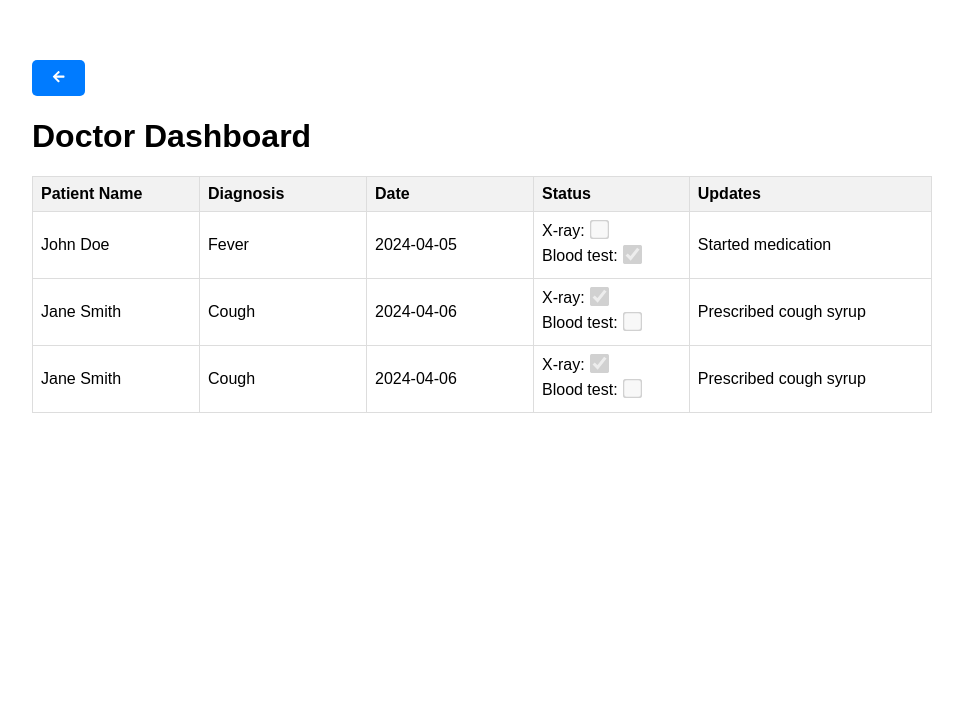
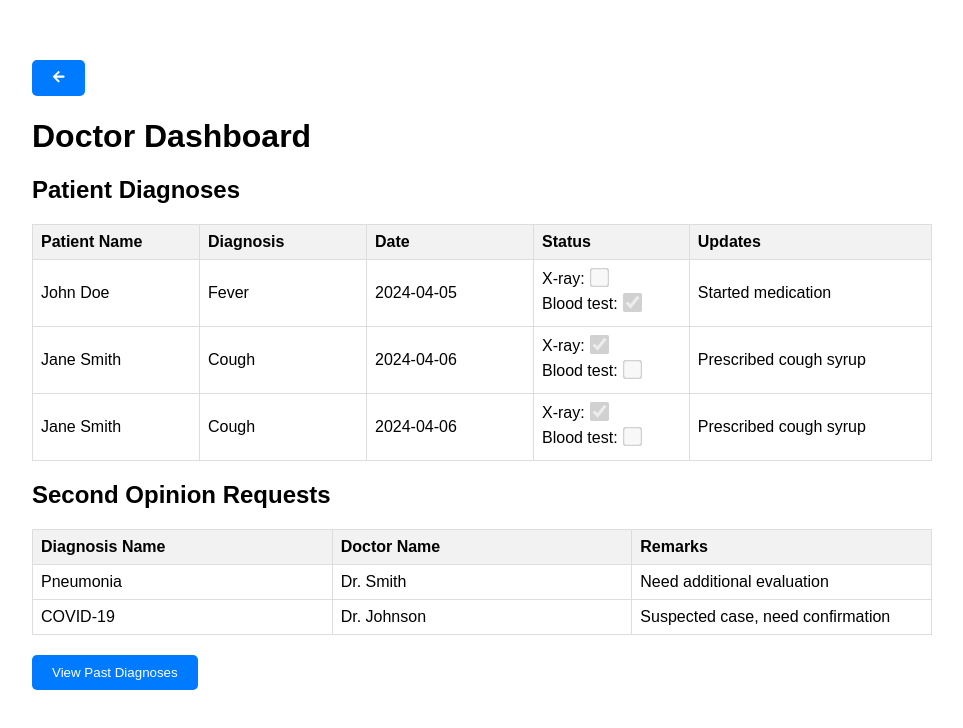
Before and after one commit to sam-25/Had_frontend, a React (Create React App) app: page /Radiographer in a window 1280 px wide. Shown: the top 728 px of the page, without its empty margins (8-971 px from the left). Built offline with nearby package versions, Linux system fonts and the light colour scheme.

Commit message:
Updated Doctor Dashboard (second opinion table)

```diff
--- a/src/Pages/Doctor/DoctorDashboardPage.js
+++ b/src/Pages/Doctor/DoctorDashboardPage.js
@@ -13,11 +13,24 @@ const DoctorDashboardPage = () => {
     // Add more diagnosis data as needed
   ]);
 
+  const [secondOpinionRequests, setSecondOpinionRequests] = useState([
+    { id: 1, diagnosisName: 'Pneumonia', doctorName: 'Dr. Smith', remarks: 'Need additional evaluation' },
+    { id: 2, diagnosisName: 'COVID-19', doctorName: 'Dr. Johnson', remarks: 'Suspected case, need confirmation' },
+    // Add more second opinion requests as needed
+  ]);
+
+  const handleViewPastDiagnoses = () => {
+    // Handle the action when the button is clicked
+    console.log('View Past Diagnoses button clicked');
+  };
+
   return (
     <div className="doctor-dashboard-page">
-
       <BackButton onClick={() => console.log('Back button clicked')} />
       <h1>Doctor Dashboard</h1>
+
+      {/* First table for patient diagnoses */}
+      <h2>Patient Diagnoses</h2>
       <table>
         <thead>
           <tr>
@@ -52,6 +65,30 @@ const DoctorDashboardPage = () => {
           ))}
         </tbody>
       </table>
+
+      {/* Second table for second opinion requests */}
+      <h2>Second Opinion Requests</h2>
+      <table>
+        <thead>
+          <tr>
+            <th>Diagnosis Name</th>
+            <th>Doctor Name</th>
+            <th>Remarks</th>
+          </tr>
+        </thead>
+        <tbody>
+          {secondOpinionRequests.map((request) => (
+            <tr key={request.id}>
+              <td>{request.diagnosisName}</td>
+              <td>{request.doctorName}</td>
+              <td>{request.remarks}</td>
+            </tr>
+          ))}
+        </tbody>
+      </table>
+
+      {/* Button for viewing past diagnoses */}
+      <button onClick={handleViewPastDiagnoses}>View Past Diagnoses</button>
     </div>
   );
 };
```
